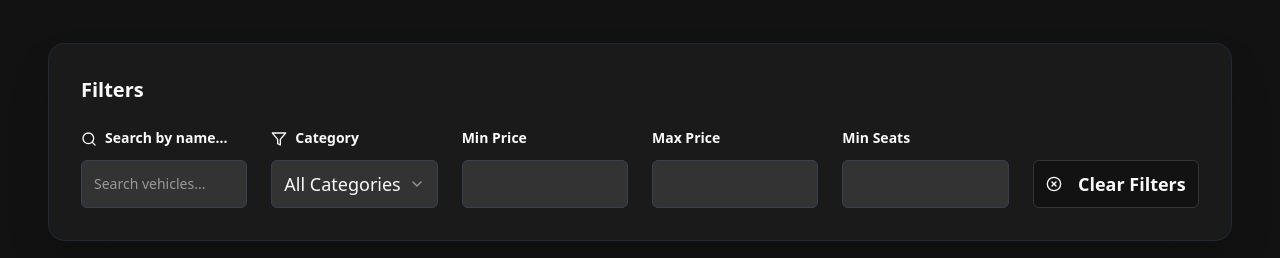
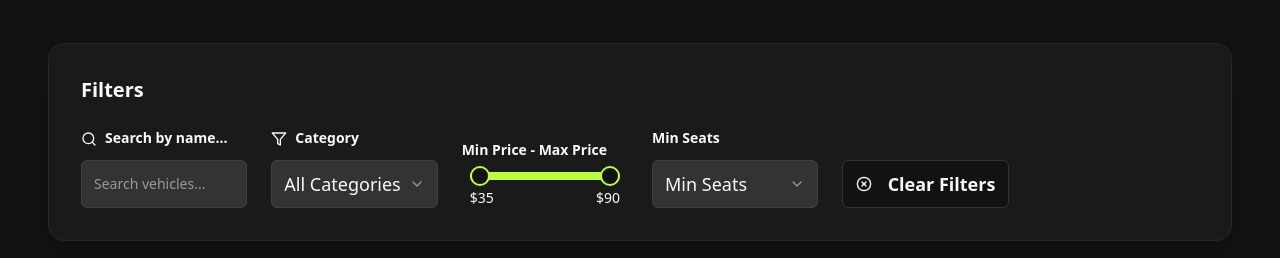
Before and after one commit to wilberdelarosa/KadoshMvp, a Next.js app: page /en in a window 1280 px wide. Shown: the part 920-1178 px from the top of the page. Built offline with nearby package versions, Linux system fonts and the light colour scheme.

Commit message:
Add price range slider and seat dropdown

```diff
--- a/app/[lang]/page.tsx
+++ b/app/[lang]/page.tsx
@@ -7,6 +7,7 @@ import VehicleCard from "@/components/vehicle-card"
 import ReservationModal from "@/components/reservation-modal"
 import { Input } from "@/components/ui/input"
 import { Select, SelectContent, SelectItem, SelectTrigger, SelectValue } from "@/components/ui/select"
+import { Slider } from "@/components/ui/slider"
 import { Button } from "@/components/ui/button"
 import { Search, Filter, XCircle, Star, Clock, MapPin, CreditCard } from "lucide-react"
 import { useI18n, I18nProvider } from "@/context/i18n-context"
@@ -19,13 +20,24 @@ const PageContent = ({ lang }: { lang: Locale }) => {
   const [selectedCategory, setSelectedCategory] = useState<string>("all")
   const [selectedVehicleForReservation, setSelectedVehicleForReservation] = useState<Vehicle | null>(null)
   const [isReservationModalOpen, setIsReservationModalOpen] = useState(false)
-  const [minPrice, setMinPrice] = useState("")
-  const [maxPrice, setMaxPrice] = useState("")
+  const priceBounds = useMemo(() => {
+    const prices = vehiclesData.map((v) => v.pricePerDay)
+    return { min: Math.min(...prices), max: Math.max(...prices) }
+  }, [])
+  const [priceRange, setPriceRange] = useState<[number, number]>([
+    priceBounds.min,
+    priceBounds.max,
+  ])
   const [minSeats, setMinSeats] = useState("")
 
   const categories = useMemo(() => {
     const cats = new Set(vehiclesData.map((v) => v.category))
     return Array.from(cats)
+  }, [])
+
+  const seatOptions = useMemo(() => {
+    const seats = new Set(vehiclesData.map((v) => v.seats))
+    return Array.from(seats).sort((a, b) => a - b)
   }, [])
 
   useEffect(() => {
@@ -36,17 +48,17 @@ const PageContent = ({ lang }: { lang: Locale }) => {
     if (selectedCategory !== "all") {
       vehicles = vehicles.filter((v) => v.category === selectedCategory)
     }
-    if (minPrice) {
-      vehicles = vehicles.filter((v) => v.pricePerDay >= parseInt(minPrice))
+    if (priceRange[0] > priceBounds.min) {
+      vehicles = vehicles.filter((v) => v.pricePerDay >= priceRange[0])
     }
-    if (maxPrice) {
-      vehicles = vehicles.filter((v) => v.pricePerDay <= parseInt(maxPrice))
+    if (priceRange[1] < priceBounds.max) {
+      vehicles = vehicles.filter((v) => v.pricePerDay <= priceRange[1])
     }
     if (minSeats) {
       vehicles = vehicles.filter((v) => v.seats >= parseInt(minSeats))
     }
     setFilteredVehicles(vehicles)
-  }, [searchTerm, selectedCategory, minPrice, maxPrice, minSeats])
+  }, [searchTerm, selectedCategory, priceRange, minSeats, priceBounds])
 
   const handleReserveClick = (vehicle: Vehicle) => {
     setSelectedVehicleForReservation(vehicle)
@@ -168,45 +180,41 @@ const PageContent = ({ lang }: { lang: Locale }) => {
                 </div>
 
                 <div>
-                  <label htmlFor="minPrice" className="block text-sm font-semibold text-kadoshGreen-DEFAULT mb-3">
-                    {t("minPrice", "common")}
+                  <label htmlFor="priceRange" className="block text-sm font-semibold text-kadoshGreen-DEFAULT mb-3">
+                    {t("minPrice", "common")} - {t("maxPrice", "common")}
                   </label>
-                  <Input
-                    id="minPrice"
-                    type="number"
-                    min="0"
-                    value={minPrice}
-                    onChange={(e) => setMinPrice(e.target.value)}
-                    className="bg-input border-gray-700 focus:border-kadoshGreen-DEFAULT h-12 text-lg"
-                  />
-                </div>
-
-                <div>
-                  <label htmlFor="maxPrice" className="block text-sm font-semibold text-kadoshGreen-DEFAULT mb-3">
-                    {t("maxPrice", "common")}
-                  </label>
-                  <Input
-                    id="maxPrice"
-                    type="number"
-                    min="0"
-                    value={maxPrice}
-                    onChange={(e) => setMaxPrice(e.target.value)}
-                    className="bg-input border-gray-700 focus:border-kadoshGreen-DEFAULT h-12 text-lg"
-                  />
+                  <div className="px-2">
+                    <Slider
+                      id="priceRange"
+                      min={priceBounds.min}
+                      max={priceBounds.max}
+                      step={5}
+                      value={priceRange}
+                      onValueChange={(v) => setPriceRange(v as [number, number])}
+                    />
+                    <div className="flex justify-between text-sm mt-2">
+                      <span>${priceRange[0]}</span>
+                      <span>${priceRange[1]}</span>
+                    </div>
+                  </div>
                 </div>
 
                 <div>
                   <label htmlFor="minSeats" className="block text-sm font-semibold text-kadoshGreen-DEFAULT mb-3">
                     {t("minSeats", "common")}
                   </label>
-                  <Input
-                    id="minSeats"
-                    type="number"
-                    min="0"
-                    value={minSeats}
-                    onChange={(e) => setMinSeats(e.target.value)}
-                    className="bg-input border-gray-700 focus:border-kadoshGreen-DEFAULT h-12 text-lg"
-                  />
+                  <Select value={minSeats} onValueChange={setMinSeats}>
+                    <SelectTrigger className="w-full bg-input border-gray-700 focus:border-kadoshGreen-DEFAULT h-12 text-lg">
+                      <SelectValue placeholder={t("minSeats", "common")} />
+                    </SelectTrigger>
+                    <SelectContent className="bg-card border-kadoshGreen-DEFAULT">
+                      {seatOptions.map((seat) => (
+                        <SelectItem key={seat} value={String(seat)}>
+                          {seat}+
+                        </SelectItem>
+                      ))}
+                    </SelectContent>
+                  </Select>
                 </div>
 
                 <div>
@@ -214,8 +222,7 @@ const PageContent = ({ lang }: { lang: Locale }) => {
                     onClick={() => {
                       setSearchTerm("")
                       setSelectedCategory("all")
-                      setMinPrice("")
-                      setMaxPrice("")
+                      setPriceRange([priceBounds.min, priceBounds.max])
                       setMinSeats("")
                     }}
                     variant="outline"
--- a/components/ui/slider.tsx
+++ b/components/ui/slider.tsx
@@ -8,9 +8,17 @@ import { cn } from "@/lib/utils"
 const Slider = React.forwardRef<
   React.ElementRef<typeof SliderPrimitive.Root>,
   React.ComponentPropsWithoutRef<typeof SliderPrimitive.Root>
->(({ className, ...props }, ref) => (
+>(({ className, value, defaultValue, ...props }, ref) => {
+  const thumbCount = React.useMemo(() => {
+    const val = value ?? defaultValue
+    return Array.isArray(val) ? val.length : 1
+  }, [value, defaultValue])
+
+  return (
     <SliderPrimitive.Root
       ref={ref}
+      value={value as any}
+      defaultValue={defaultValue as any}
       className={cn(
         "relative flex w-full touch-none select-none items-center",
         className
@@ -20,9 +28,15 @@ const Slider = React.forwardRef<
       <SliderPrimitive.Track className="relative h-2 w-full grow overflow-hidden rounded-full bg-secondary">
         <SliderPrimitive.Range className="absolute h-full bg-primary" />
       </SliderPrimitive.Track>
-    <SliderPrimitive.Thumb className="block h-5 w-5 rounded-full border-2 border-primary bg-background ring-offset-background transition-colors focus-visible:outline-none focus-visible:ring-2 focus-visible:ring-ring focus-visible:ring-offset-2 disabled:pointer-events-none disabled:opacity-50" />
+      {Array.from({ length: thumbCount }).map((_, i) => (
+        <SliderPrimitive.Thumb
+          key={i}
+          className="block h-5 w-5 rounded-full border-2 border-primary bg-background ring-offset-background transition-colors focus-visible:outline-none focus-visible:ring-2 focus-visible:ring-ring focus-visible:ring-offset-2 disabled:pointer-events-none disabled:opacity-50"
+        />
+      ))}
     </SliderPrimitive.Root>
-))
+  )
+})
 Slider.displayName = SliderPrimitive.Root.displayName
 
 export { Slider }
```
Lines whose indentation alone changed are shown as unchanged.
